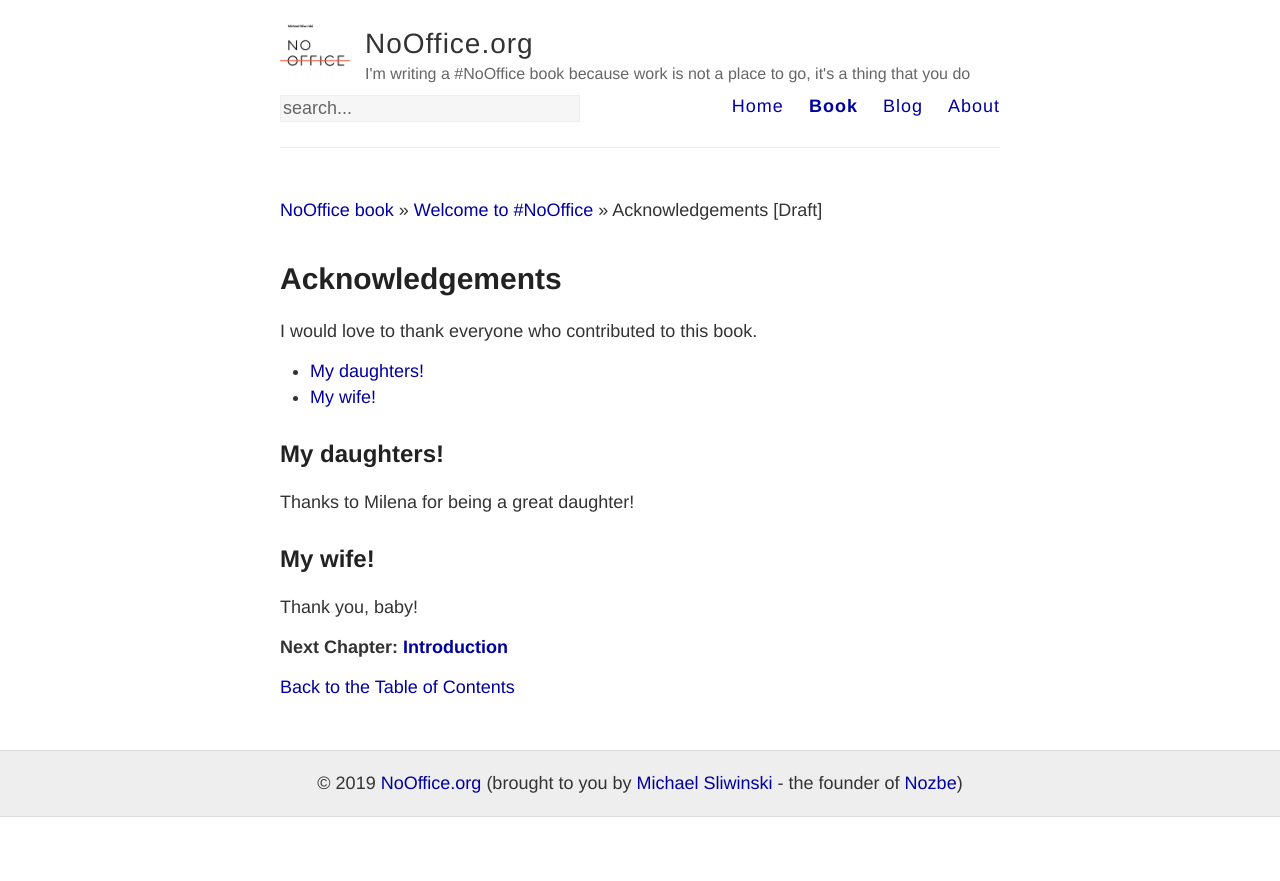
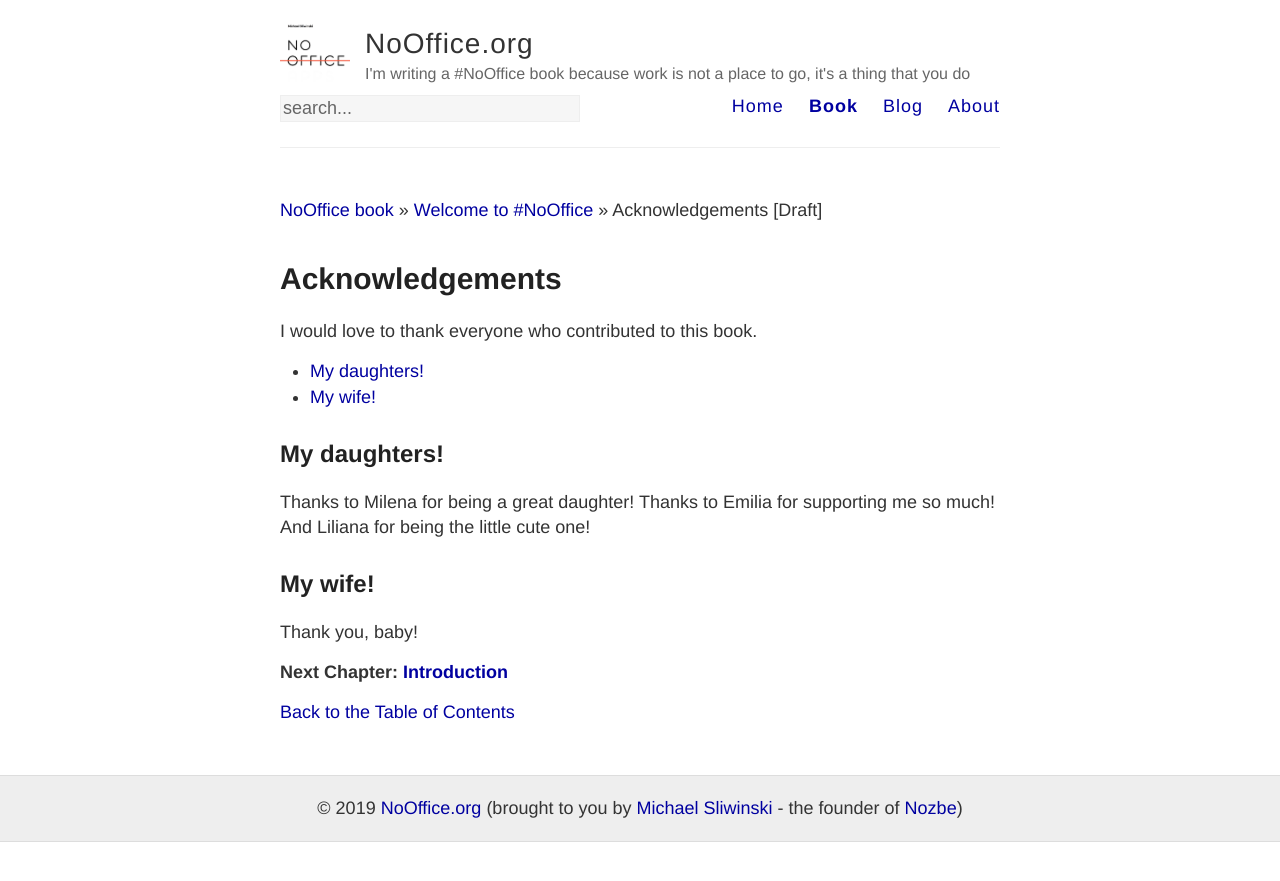
Before and after one commit to Nozbe/NoOffice.org, a Jekyll site: the page built from _book/acknowledgements.md, in a window 1280 px wide. Shown: the top 881 px of the page. Built offline with Jekyll 4.4.1, drawn with Linux system fonts in a browser that asks for light colours.

Commit message:
Added Daughters

```diff
--- a/_book/acknowledgements.md
+++ b/_book/acknowledgements.md
@@ -9,7 +9,7 @@ subtitle: I would love to thank everyone who contributed to this book.
 
 ## My daughters!
 
-Thanks to Milena for being a great daughter!
+Thanks to Milena for being a great daughter! Thanks to Emilia for supporting me so much! And Liliana for being the little cute one!
 
 ## My wife!
 
```
